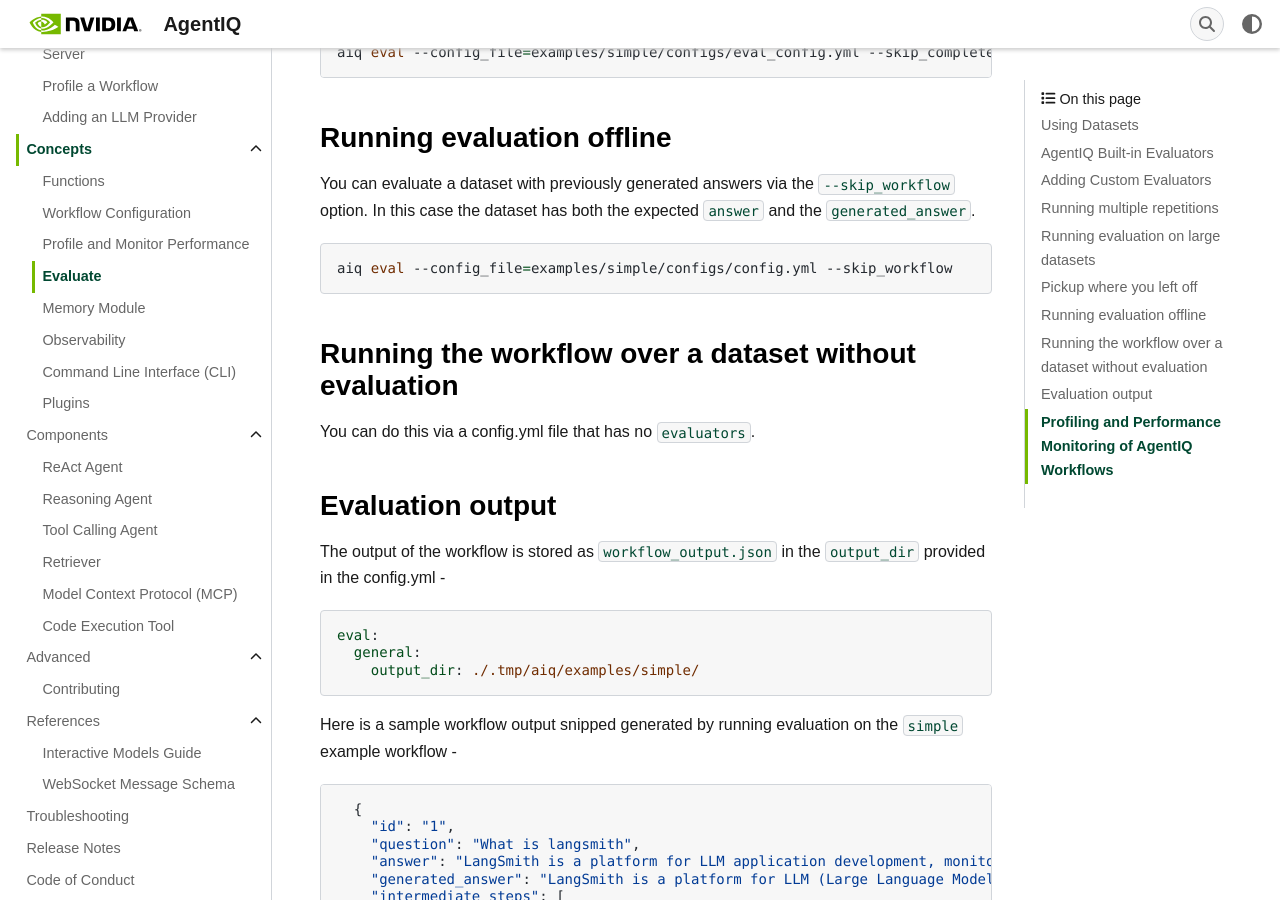
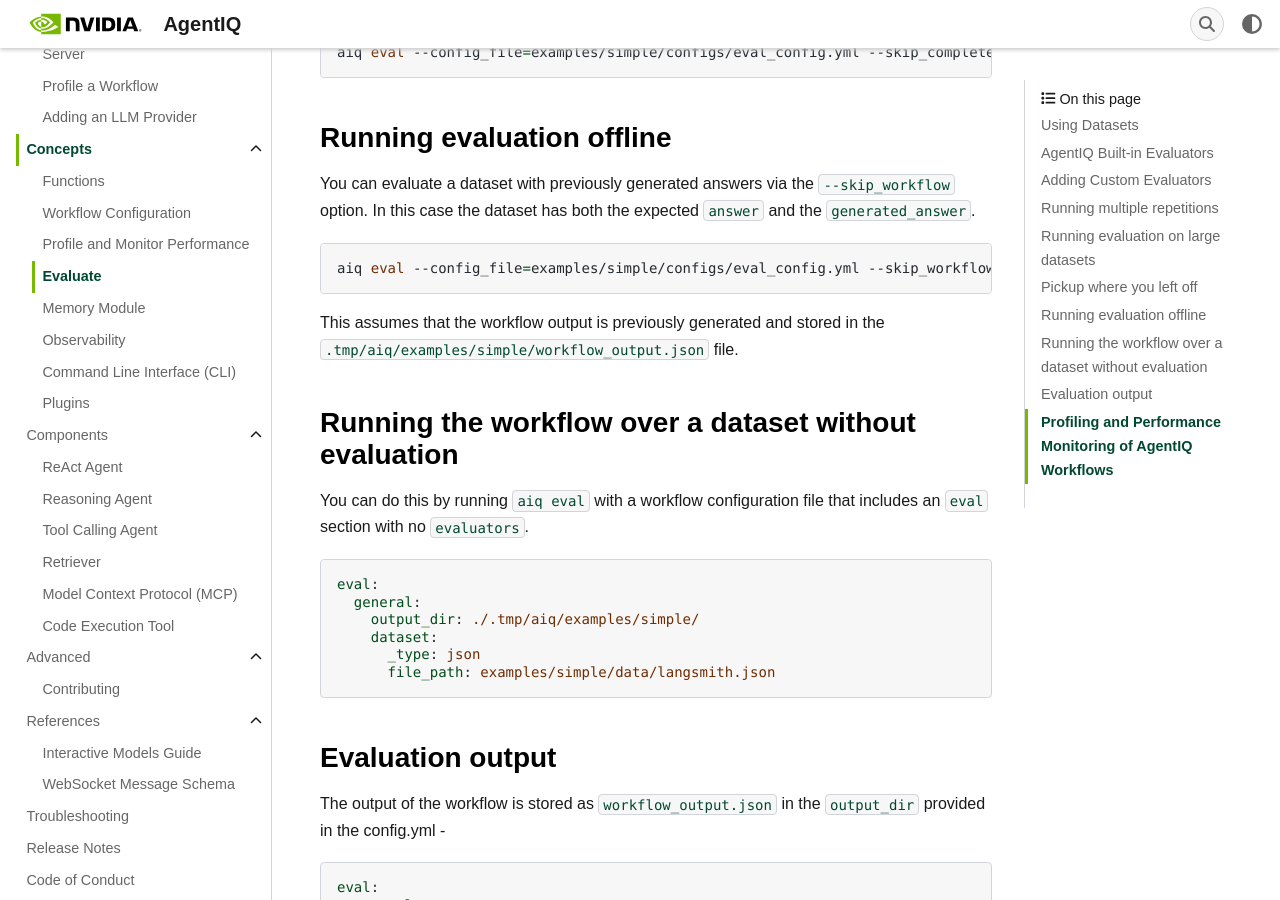
Before and after one commit to siningsun/nvidia-hackathon-2025-caixin-email-backend, a Sphinx documentation site: the page built from docs/source/concepts/evaluate.md, in a window 1280 px wide and 900 px high, scrolled down 6298 px. Built offline with Sphinx 7.4.7, drawn with Linux system fonts in a browser that asks for light colours; some web fonts are replaced; the version number could not be read and is left out; some of the changed text lies outside the part shown.

Commit message:
Update evaluation docs
1. Fix config file used in the concepts readmed. config.yml => eval_config.yml
2. Fix the format for "--skip-workflow" to specify the dataset
2. Miscellaneous cleanup

Signed-off-by: Anuradha Karuppiah <anuradhak@nvidia.com>

````diff
--- a/docs/source/concepts/evaluate.md
+++ b/docs/source/concepts/evaluate.md
@@ -29,7 +29,7 @@
 ```
 
 ## Using Datasets
-Run and  evaluate the workflow on a specified dataset. The dataset files types are `json`, `jsonl`, `csv`, `xls`, or `parquet`.
+Run and evaluate the workflow on a specified dataset. The dataset files types are `json`, `jsonl`, `csv`, `xls`, or `parquet`.
 
 Download and use datasets provided by AgentIQ examples by running the following.
 
@@ -37,7 +37,7 @@
 git lfs fetch
 git lfs pull
 ```
- The dataset used for evaluation is specified in the `config.yml` file  via `eval.general.dataset`. For example, to use the `langsmith.json` dataset, the configuration is as follows:
+ The dataset used for evaluation is specified in the configuration file  via `eval.general.dataset`. For example, to use the `langsmith.json` dataset, the configuration is as follows:
 ```yaml
 eval:
   general:
@@ -246,11 +246,20 @@
 ## Running evaluation offline
 You can evaluate a dataset with previously generated answers via the `--skip_workflow` option. In this case the dataset has both the expected `answer` and the `generated_answer`.
 ```bash
-aiq eval --config_file=examples/simple/configs/config.yml --skip_workflow
+aiq eval --config_file=examples/simple/configs/eval_config.yml --skip_workflow --dataset=.tmp/aiq/examples/simple/workflow_output.json
 ```
+This assumes that the workflow output is previously generated and stored in the `.tmp/aiq/examples/simple/workflow_output.json` file.
 
 ## Running the workflow over a dataset without evaluation
-You can do this via a config.yml file that has no `evaluators`.
+You can do this by running `aiq eval` with a workflow configuration file that includes an `eval` section with no `evaluators`.
+```yaml
+eval:
+  general:
+    output_dir: ./.tmp/aiq/examples/simple/
+    dataset:
+      _type: json
+      file_path: examples/simple/data/langsmith.json
+```
 
 ## Evaluation output
 The output of the workflow is stored as `workflow_output.json` in the `output_dir` provided in the config.yml -
````
Also changed, not shown: docs/source/guides/custom-evaluator.md (+11 -8 lines), docs/source/guides/evaluate.md (+6 -0 lines).
